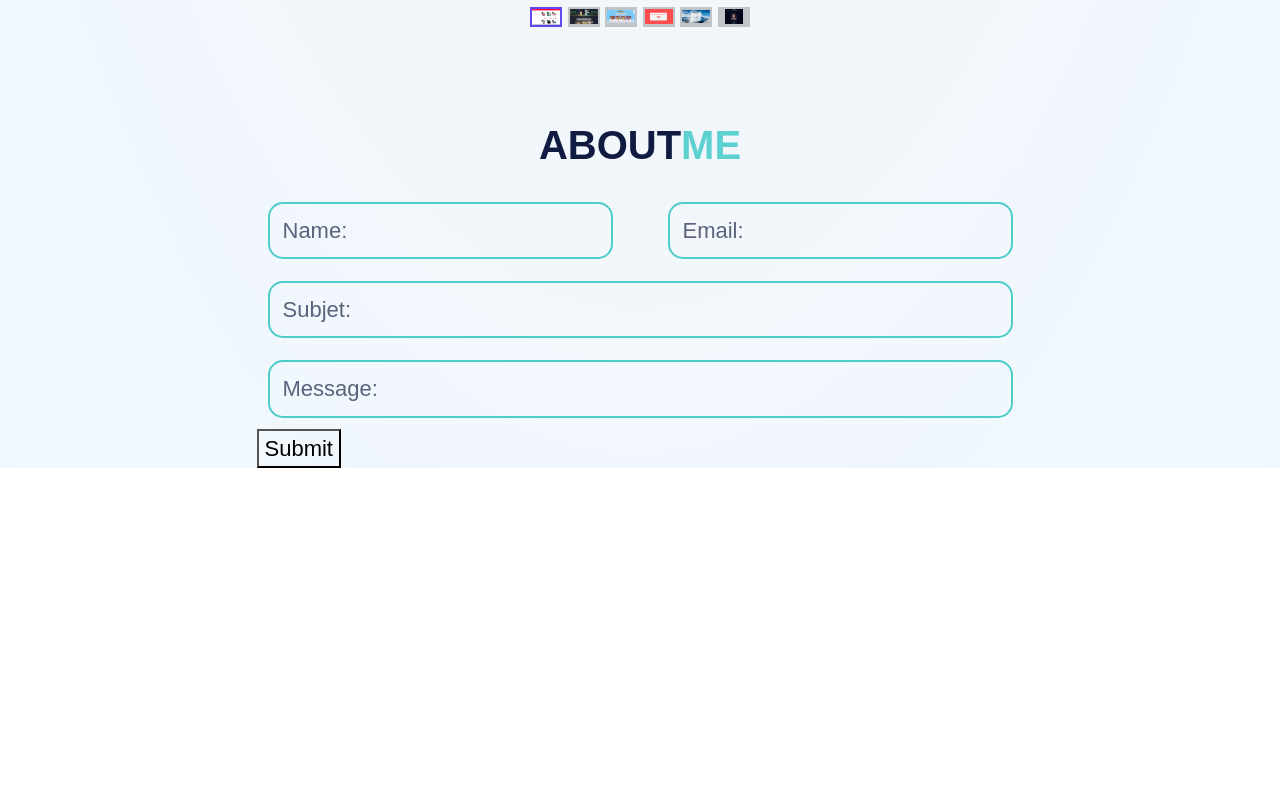
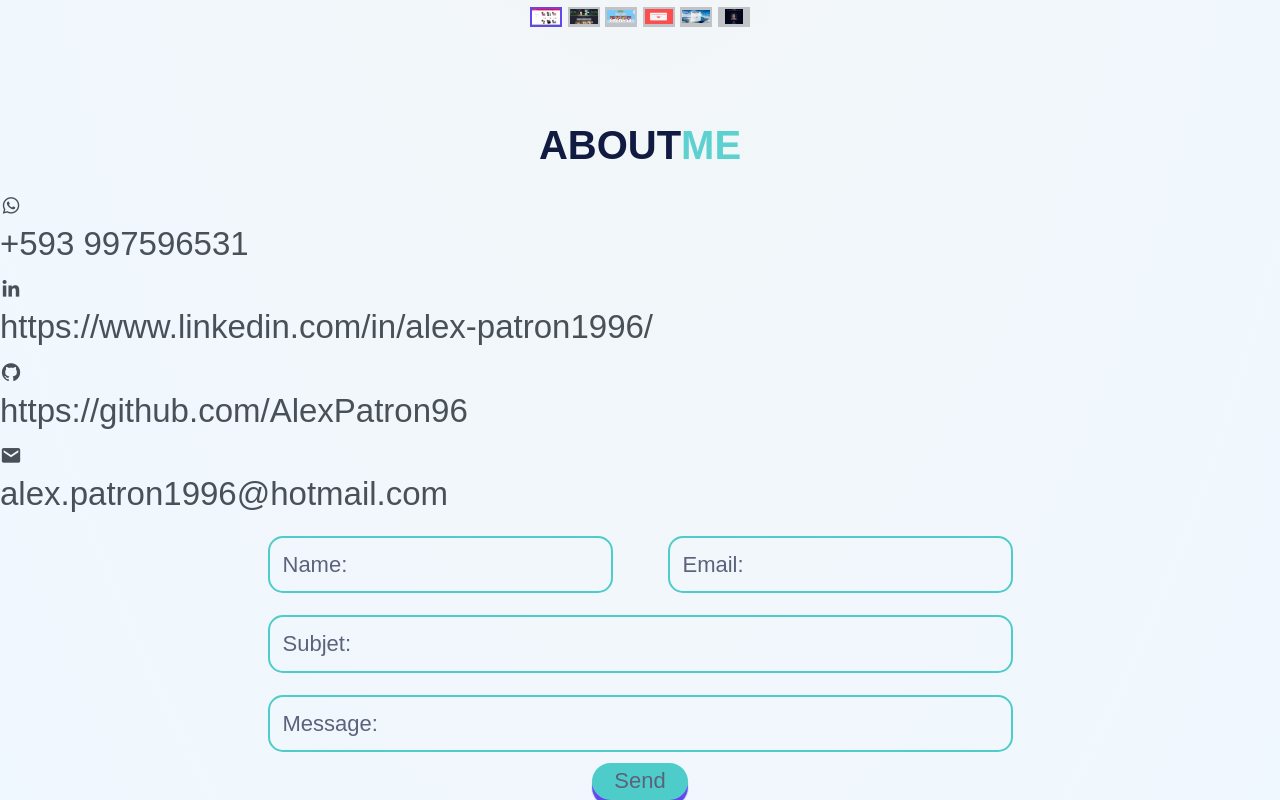
Before and after one commit to AlexPatron96/portafolioReact, a React (Vite) app: page / in a window 1280 px wide. Shown: the part 2556-3356 px from the top of the page. Before the commit the page ends 3024 px from the top, so only its background shows below. Built offline with nearby package versions, Linux system fonts and the light colour scheme; a web font is replaced by a local one.

Commit message:
"Agregando funcion del modal"

```diff
--- a/package.json
+++ b/package.json
@@ -9,6 +9,7 @@
     "preview": "vite preview"
   },
   "dependencies": {
+    "@lottiefiles/lottie-player": "^1.6.2",
     "aos": "^2.3.4",
     "axios": "^1.2.1",
     "bootswatch": "^5.2.2",
--- a/src/App.css
+++ b/src/App.css
@@ -105,7 +105,7 @@ body {
 /**/
 .lenguage {
 
-z-index: 1000;
+    z-index: 1000;
     background: #212529;
     border-radius: 50px;
     position: fixed;
@@ -168,8 +168,10 @@ z-index: 1000;
     cursor: pointer;
     display: flex;
     outline: none;
-    top: 90%;    /* modificar ubicacion a medida crece*/
-    left: -22%;    /* modificar ubicacion a medida crece*/
+    top: 90%;
+    /* modificar ubicacion a medida crece*/
+    left: -22%;
+    /* modificar ubicacion a medida crece*/
     border: 4px solid var(--first-color);
     transition: left 1s ease;
     z-index: 1000;
@@ -280,12 +282,14 @@ z-index: 1000;
 }
 
 
-.cont-row-col{
+.cont-row-col {
     max-width: 800px;
     display: flex;
     flex-direction: column;
     margin: 0 auto;
+
 }
+
 .form-group {
     position: relative;
     margin: 0.5rem 0.5rem;
@@ -332,8 +336,34 @@ z-index: 1000;
     transition: transform 0.5s, color 0.3s;
 }
 
+.contac-btnsubmit {
+    display: flex;
+    color: var(--text-color);
+    border: none;
+    box-shadow: 0px 6px 1px 0px var(--secund-color);
+    border-bottom: 2px solid var(--first-color);
+    background: var(--first-color);
+    border-radius: 20px;
+    padding: 1px 1rem;
+    margin: 0 auto;
+}
 
+.contac-btnsubmit:active {
+    color: var(--text-color-hover);
+    transform: translateY(4px);
+    box-shadow: 0px 2px 1px 0px var(--secund-color);
+}
 
+.modal-content{
+    width: 300px !important;
+}
+.modal-body {
+    margin: 0 auto !important;
+}
+.modal-dialog-centered {
+    align-items: center;
+    justify-content: center !important;
+}
 /*=================================*/
 @media screen and (max-width: 480px) {
     .imgSkill {
--- a/src/components/ContactMe.jsx
+++ b/src/components/ContactMe.jsx
@@ -4,16 +4,25 @@ import Container from 'react-bootstrap/Container';
 import Row from 'react-bootstrap/Row';
 import Col from 'react-bootstrap/Col';
 import axios from 'axios';
+import Button from 'react-bootstrap/Button';
+import Modal from 'react-bootstrap/Modal';
+import * as LottiePlayer from "@lottiefiles/lottie-player";
+import MyVerticallyCenteredModal from './MyVerticallyCenteredModal';
+
 const ContactMe = () => {
 
+    const [modalShow, setModalShow] = useState(false);
     const { register, handleSubmit, reset } = useForm();
     const [response, setResponse] = useState([])
 
+    console.log(response);
+
     const submit = data => {
         axios.post("https://formspree.io/f/xqkjrjpj", data)
-            .then(res => setResponse(res.data))
+            .then(res => setModalShow(res.data.ok))
             .catch(err => console.log(err.response))
         console.log(data)
+
     }
     return (
         <div>
@@ -27,7 +36,22 @@ const ContactMe = () => {
             </h2>
 
             <div className='contac-myInfo'>
-
+                <div>
+                    <i class='bx bxl-whatsapp' ></i>
+                    <h4>+593 997596531</h4>
+                </div>
+                <div>
+                    <i class='bx bxl-linkedin' ></i>
+                    <h4>https://www.linkedin.com/in/alex-patron1996/</h4>
+                </div>
+                <div>
+                    <i class='bx bxl-github' ></i>
+                    <h4>https://github.com/AlexPatron96</h4>
+                </div>
+                <div>
+                    <i class='bx bxs-envelope' ></i>
+                    <h4>alex.patron1996@hotmail.com</h4>
+                </div>
             </div>
 
 
@@ -63,9 +87,20 @@ const ContactMe = () => {
                             </div>
                         </Col>
                     </Row>
-                    <button>Submit</button>
                 </Container>
+                <button className='contac-btnsubmit'>Send</button>
             </form>
+            <div>
+
+            </div>
+            {/* <Button variant="primary" onClick={() => setModalShow(true)}>
+                prueba de modal
+            </Button> */}
+            <MyVerticallyCenteredModal
+                show={modalShow}
+                onHide={() => setModalShow(false)}
+                set={setModalShow}
+            />
         </div>
     );
 };
--- /dev/null
+++ b/src/components/MyVerticallyCenteredModal.jsx
@@ -0,0 +1,41 @@
+import React from 'react';
+import Button from 'react-bootstrap/Button';
+import Modal from 'react-bootstrap/Modal';
+import * as LottiePlayer from "@lottiefiles/lottie-player";
+
+
+function MyVerticallyCenteredModal(props) {
+
+    setTimeout(()=> {
+        props.set(false)
+    },5500)
+
+    return (
+        <Modal
+            {...props}
+            size="lg"
+            aria-labelledby="contained-modal-title-vcenter"
+            centered
+        >
+            <Modal.Header closeButton>
+                <Modal.Title id="contained-modal-title-vcenter">
+                </Modal.Title>
+            </Modal.Header>
+            <Modal.Body>
+                <lottie-player
+                    src="https://lottie.host/f8a8f176-3f62-4ddd-9af0-34e87800b3d4/3J64zVx41g.json"
+                    speed="1"
+                    style={{ width: "200px", height: "200px" }}
+                    mode="normal"
+
+                    autoplay
+                ></lottie-player>
+            </Modal.Body>
+            <Modal.Footer>
+                Mail send with succesfull
+            </Modal.Footer>
+        </Modal>
+    );
+};
+
+export default MyVerticallyCenteredModal;
--- a/src/index.css
+++ b/src/index.css
@@ -4,3 +4,6 @@
     position: fixed;
     z-index: -1;
 }
+.lottie{
+    width: 100px;
+}
```
Also changed, not shown: index.html (+0 -13 lines), 1 other file (tests, documents, lock files or other folders).
